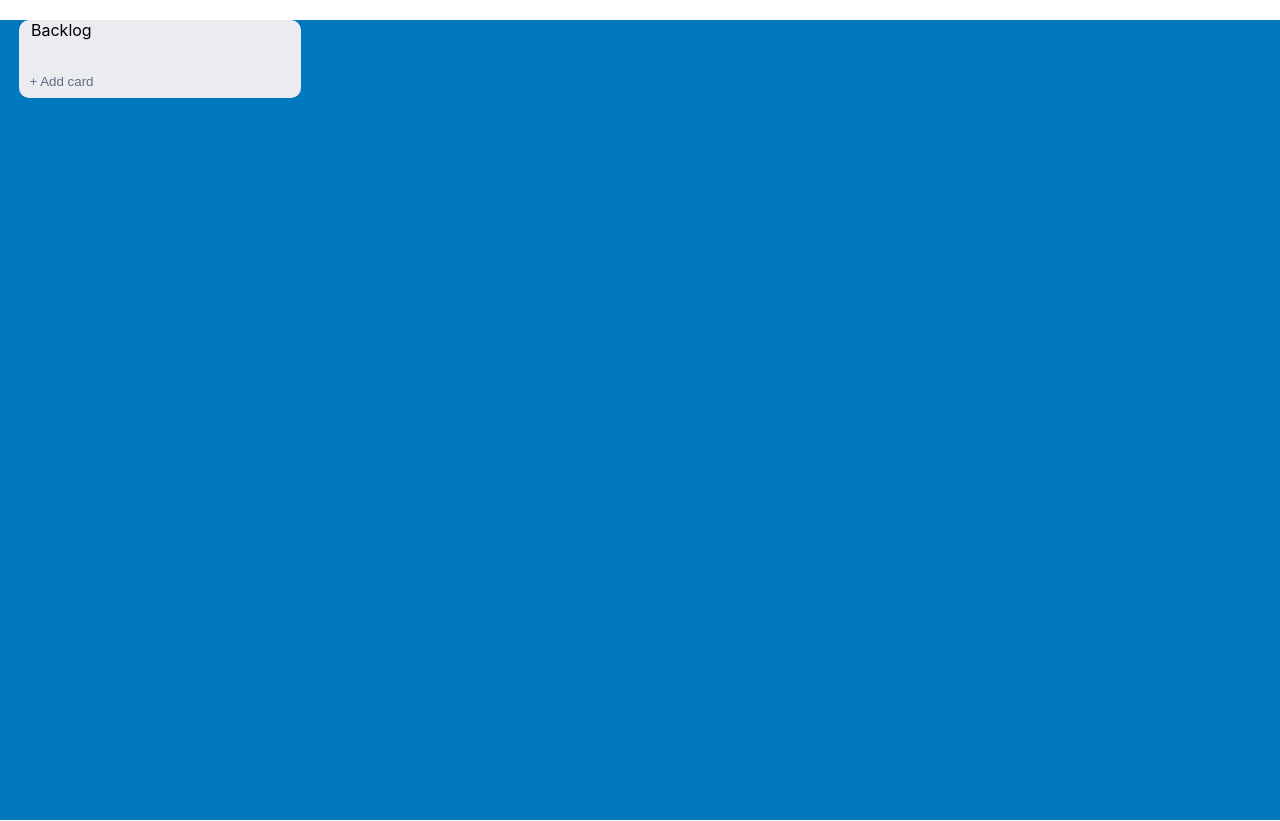
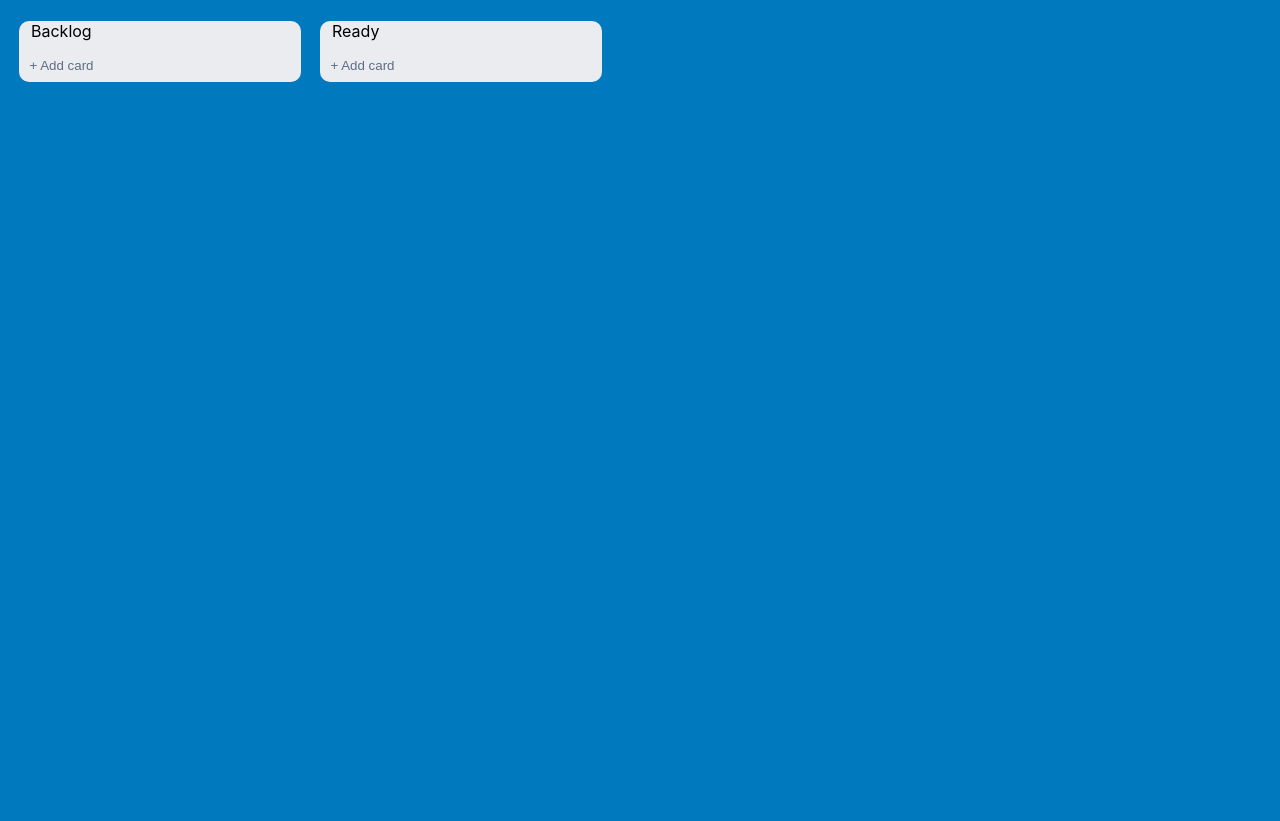
Before and after one commit to vladimir0503/Kanban-board, a React (Create React App) app: page / in a window 1280 px wide. Built offline with nearby package versions, Linux system fonts and the light colour scheme; the HTML template or start-up script is replaced by a standard one.

Commit message:
Add Backlog list and started Ready list

```diff
--- a/src/App.css
+++ b/src/App.css
@@ -2,4 +2,5 @@
     background-color: #0079BF;
     max-width: 100vw;
     min-height: 100vh;
+    padding-top: 21px;
 }
--- a/src/components/Main.js
+++ b/src/components/Main.js
@@ -1,12 +1,12 @@
-import React from 'react'
-import TaskBlock from './taskBlock/TaskBlock'
+import React from 'react';
+import Backlog from './taskBlocks/Backlog';
 
-function Main () {
-    return (
-        <div>
-            <TaskBlock title='Backlog' />
-        </div>
-    )
+class Main extends React.Component {
+    render() {
+        return (
+            <Backlog title='Backlog' />
+        )
+    }
 }
 
 export default Main
--- a/src/components/button/Button.css
+++ b/src/components/button/Button.css
@@ -4,9 +4,7 @@
     border: 0;
     border-radius: 10px;
     width: 77px;
-    margin-top: 17px;
-    margin-left: 4px;
-    margin-bottom: 8px;
+    margin: 0 0 8px 4px;
 }
 
 .buttonText {
--- a/src/components/input/Input.css
+++ /dev/null
@@ -1,7 +0,0 @@
-.inputStyle {
-    margin: 0 auto;
-    width: 258px;
-    background: #FFFFFF;
-    border-radius: 5px;
-    border: none;
-}
--- a/src/components/input/Input.js
+++ /dev/null
@@ -1,10 +0,0 @@
-import React from 'react';
-import './Input.css'
-
-const Input = () => {
-    return(
-        <input className='inputStyle'></input>
-    )
-}
-
-export default Input
--- a/src/components/taskBlock/Style.css
+++ /dev/null
@@ -1,25 +0,0 @@
-.taskBlockStyle {
-    margin: 20px 0 0 19px;
-    width: 282px;
-    background: #EBECF0;
-    border-radius: 10px;
-}
-
-.inputBlock {
-    display: flex;
-    flex-direction: column;
-}
-
-.titleStyle {
-    margin-top: 12px;
-    margin-left: 12px;
-}
-
-.listStyle {
-    list-style-type: none;
-}
-
-.listItemStyle {
-    padding-left: 0;
-    margin: 0 auto;
-}
--- a/src/components/taskBlock/TaskBlock.js
+++ /dev/null
@@ -1,43 +0,0 @@
-import React from 'react';
-import Input from '../input/Input'
-import './Style.css'
-import Button from '../button/Button';
-
-class TaskBlock extends React.Component {
-
-    constructor(props) {
-        super(props);
-        this.state = {
-            tasks: []
-        }
-    }
-
-    createTask() {
-        this.state.tasks.push(<Input />)
-        this.setState({
-            tasks: this.state.tasks
-        });
-    }
-
-    render() {
-
-        const taskList = this.state.tasks.map((item, index) => {
-            return <li className='listStyle' key={index}>{item}</li>;
-        })
-
-        return (
-            <div className='taskBlockStyle'>
-                <p className='titleStyle'>{this.props.title}</p>
-                <div className='inputBlock'>
-                    <ul className='listItemStyle'>
-                        {taskList}
-                    </ul>
-                    <Button onClick={this.createTask.bind(this)} />
-                </div>
-            </div>
-        )
-    }
-
-}
-
-export default TaskBlock
--- /dev/null
+++ b/src/components/taskBlocks/Backlog.js
@@ -0,0 +1,85 @@
+import React from 'react';
+import Button from '../button/Button';
+import './Style.css';
+import Ready from './Ready'
+
+class Backlog extends React.Component {
+
+    constructor(props) {
+        super(props);
+        this.state = {
+            button: <Button onClick={this.createInput.bind(this)} />,
+            input: null,
+            inputValue: null,
+            tasks: [],
+            listInit: false
+        }
+    }
+
+    createInput() {
+        const input = <input
+            className='taskStyle'
+            onChange={this.addValue.bind(this)}
+            onClick={this.addTask.bind(this)}>
+        </input>;
+        this.setState({
+            button: <Button onClick={this.addTask.bind(this)} />,
+            input: input,
+            listInit: false
+        });
+    }
+
+    addValue(event) {
+        this.setState({
+            inputValue: event.target.value,
+        })
+    }
+
+    addTask() {
+        if (this.state.inputValue === null) {
+            return
+        }
+
+        this.setState({
+            input: null,
+            tasks: [...this.state.tasks, this.state.inputValue],
+            inputValue: null,
+            button: <Button onClick={this.createInput.bind(this)} />,
+            listInit: true
+        })
+
+    }
+
+    render() {
+        const taskList = this.state.tasks.map((item, index) => {
+            return <li className='taskStyle' key={index}><span>{item}</span></li>;
+        })
+
+        return (
+            <div className='itemBlockContayner'>
+                <div>
+                    <div className='itemBlock'>
+                        <p className='titleStyle'>{this.props.title}</p>
+                        <div className='inputBlock'>
+                            <ul className='listItemStyle'>
+                                {taskList}
+                            </ul>
+                            <div className='inputBlock'>
+                                {this.state.input}
+                                {this.state.button}
+                            </div>
+                        </div>
+                    </div>
+                </div>
+                <div>
+                    <Ready title='Ready'
+                        tasks={taskList}
+                        listInit={this.state.listInit} />
+                </div>
+            </div>
+        )
+    }
+
+}
+
+export default Backlog
--- /dev/null
+++ b/src/components/taskBlocks/Ready.js
@@ -0,0 +1,67 @@
+import React from 'react'
+import Button from '../button/Button';
+import './Style.css'
+
+class Ready extends React.Component {
+    constructor(props) {
+        super(props);
+
+        this.data = this.props.tasks
+
+        this.state = {
+            button: <Button onClick={this.createSelect.bind(this)} />,
+            selectBox: null,
+            backlogTasks: [],
+            tasks: [],
+            dropDownInit: this.props.listInit
+        }
+    }
+
+    createSelect() {
+        if (this.props.listInit === false) {
+            return
+        }
+
+        const selectBox = <div
+            className='taskStyle'
+            onClick={this.addTask.bind(this)}>
+        </div>;
+        this.setState({
+            selectBox: selectBox
+        });
+    }
+
+    addTask() {
+        this.setState({
+            backlogTasks: [...this.state.backlogTasks, this.props.tasks]
+        })
+    }
+
+    render() {
+        const dropDown = this.state.backlogTasks.map((item, index) => {
+            return <div className='taskStyle' key={index}>{item}</div>;
+        })
+
+        return (
+            <>
+                <div className='itemBlock'>
+                    <p className='titleStyle'>{this.props.title}</p>
+                    <div className='inputBlock'>
+                        <div className='inputBlock'>
+                            {this.state.selectBox}
+                            {this.state.button}
+                        </div>
+                    </div>
+                </div>
+                <div>
+                    <ul className='listItemStyle'>
+                        {dropDown}
+                    </ul>
+                </div>
+            </>
+        )
+    }
+
+}
+
+export default Ready
--- /dev/null
+++ b/src/components/taskBlocks/Style.css
@@ -0,0 +1,44 @@
+.itemBlockContayner {
+    display: flex;
+}
+
+.itemBlock {
+    margin: -12px 0 0 19px;
+    width: 282px;
+    background: #EBECF0;
+    border-radius: 10px;
+}
+
+.inputBlock {
+    display: flex;
+    flex-direction: column;
+}
+
+.titleStyle {
+    margin-top: 12px;
+    margin-left: 12px;
+}
+
+.listStyle {
+    list-style-type: none;
+}
+
+.listItemStyle {
+    padding-left: 0;
+    margin: 0 auto;
+}
+
+.inputBlock {
+    display: flex;
+}
+
+.taskStyle {
+    list-style-type: none;
+    margin: 0 auto;
+    margin-bottom: 15px;
+    width: 258px;
+    height: 35px;
+    background: #FFFFFF;
+    border-radius: 5px;
+    border: none;
+}
```
